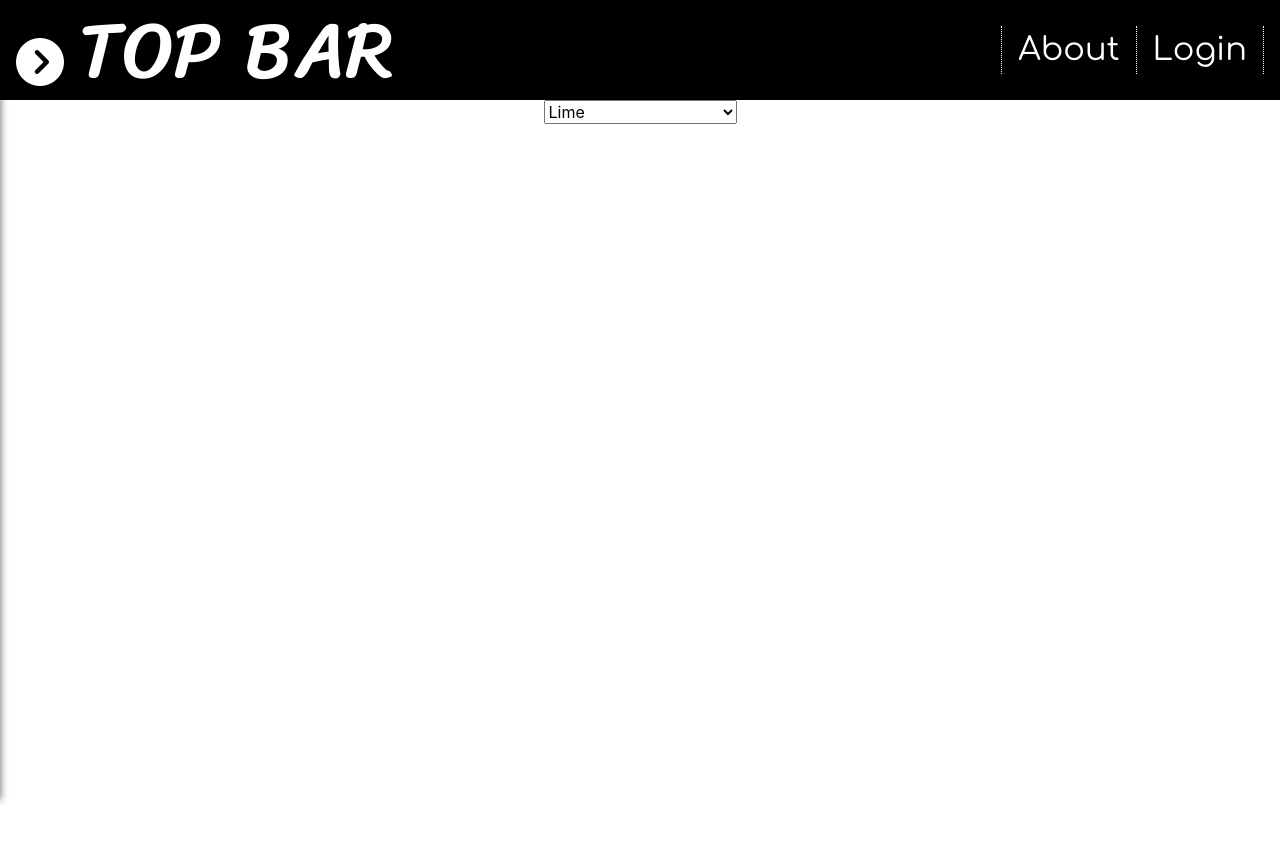
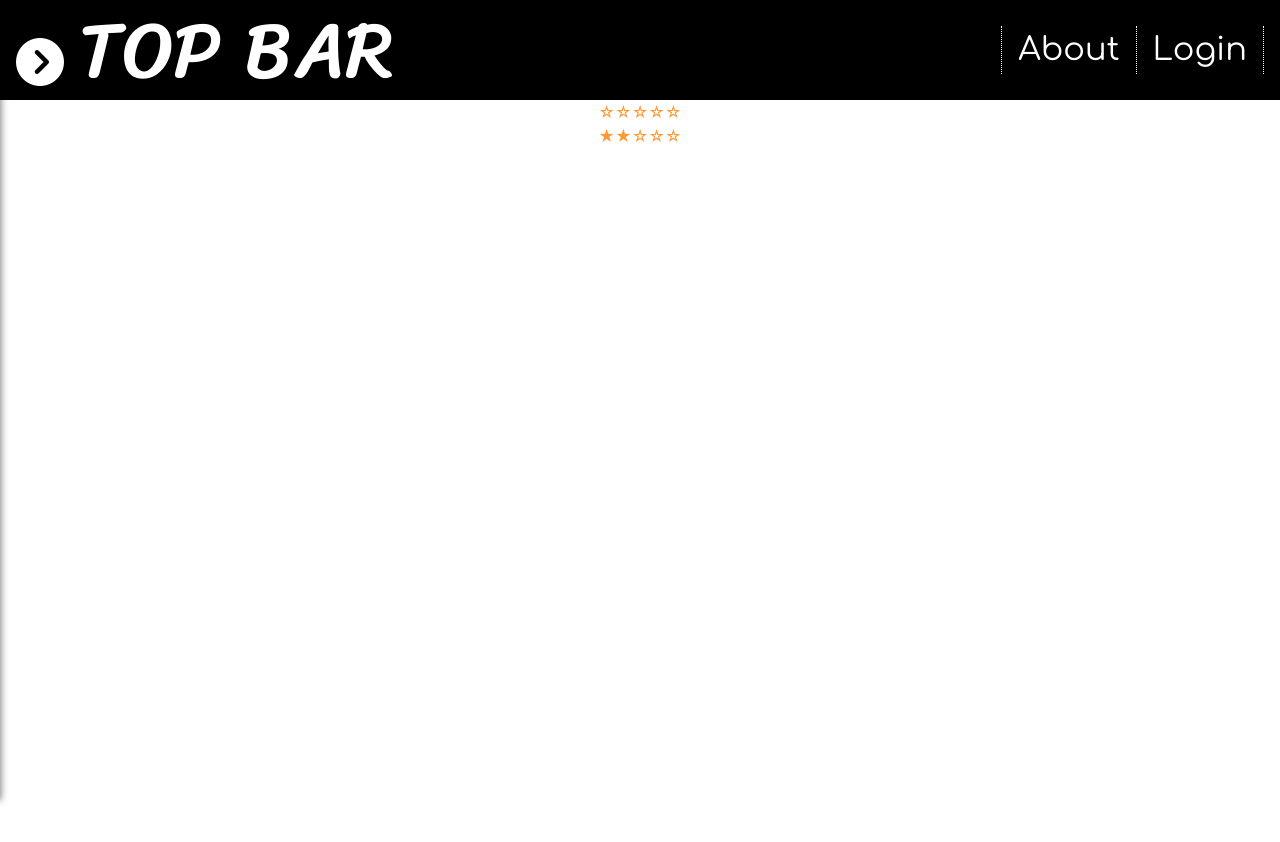
Before and after one commit to jazznerd206/Components, a React (Create React App) app in the folder components/: page / in a window 1280 px wide. Shown: the top 842 px of the page. Built offline with nearby package versions, Linux system fonts and the light colour scheme.

Commit message:
add star rating pre style

```diff
--- a/components/src/App.js
+++ b/components/src/App.js
@@ -15,6 +15,7 @@ import Collapse from './Collapse/Collapse.js';
 import CountdownTimer from './CountdownTimer/CountdownTimer.js';
 import TreeView from './TreeView/TreeView.js';
 import Select from './Select/Select.js';
+import StarRating from './StarRating/StarRating';
 
 // ===================================================
 // loader element
@@ -115,13 +116,14 @@ function App() {
   ];
   // ===================================================
 
-
   return (
     <div
       className="App"
       >
       <SideNav />
-      <Select values={choices} selected='lime' callback={(val) => console.log('component ' + val)} />
+      <StarRating />
+      <StarRating rating={2} />
+      {/* <Select values={choices} selected='lime' callback={(val) => console.log('component ' + val)} /> */}
       {/* <CountdownTimer seconds={10}/> */}
       {/* <TreeView data={treeData} name='data'/> */}
       {/* <Collapse>
--- /dev/null
+++ b/components/src/StarRating/StarRating.js
@@ -0,0 +1,41 @@
+import React from 'react'
+
+function Star({ marked, starId }) {
+    return (
+        <span star-id={starId} style={{ color: "#ff9933" }} role="button">
+            {marked ? "\u2605" : "\u2606"}
+        </span>
+        );
+    }
+
+    function StarRating(props) {
+        const [rating, setRating] = React.useState(
+            typeof props.rating == "number" ? props.rating : 0
+        );
+        const [selection, setSelection] = React.useState(0);
+        const hoverOver = event => {
+            let val = 0;
+            if (event && event.target && event.target.getAttribute("star-id"))
+                val = event.target.getAttribute("star-id");
+            setSelection(val);
+        };
+        return (
+            <div
+                onMouseOut={() => hoverOver(null)}
+                onClick={(event) =>
+                    setRating(event.target.getAttribute("star-id") || this.state.rating)
+            }
+            onMouseOver={hoverOver}
+            >
+            {Array.from({ length: 5 }, (v, i) => (
+                <Star
+                    starId={i + 1}
+                    key={`star_${i + 1} `}
+                    marked={selection ? selection >= i + 1 : rating >= i + 1}
+                />
+            ))}
+            </div>
+        );
+    }
+
+export default StarRating
```
